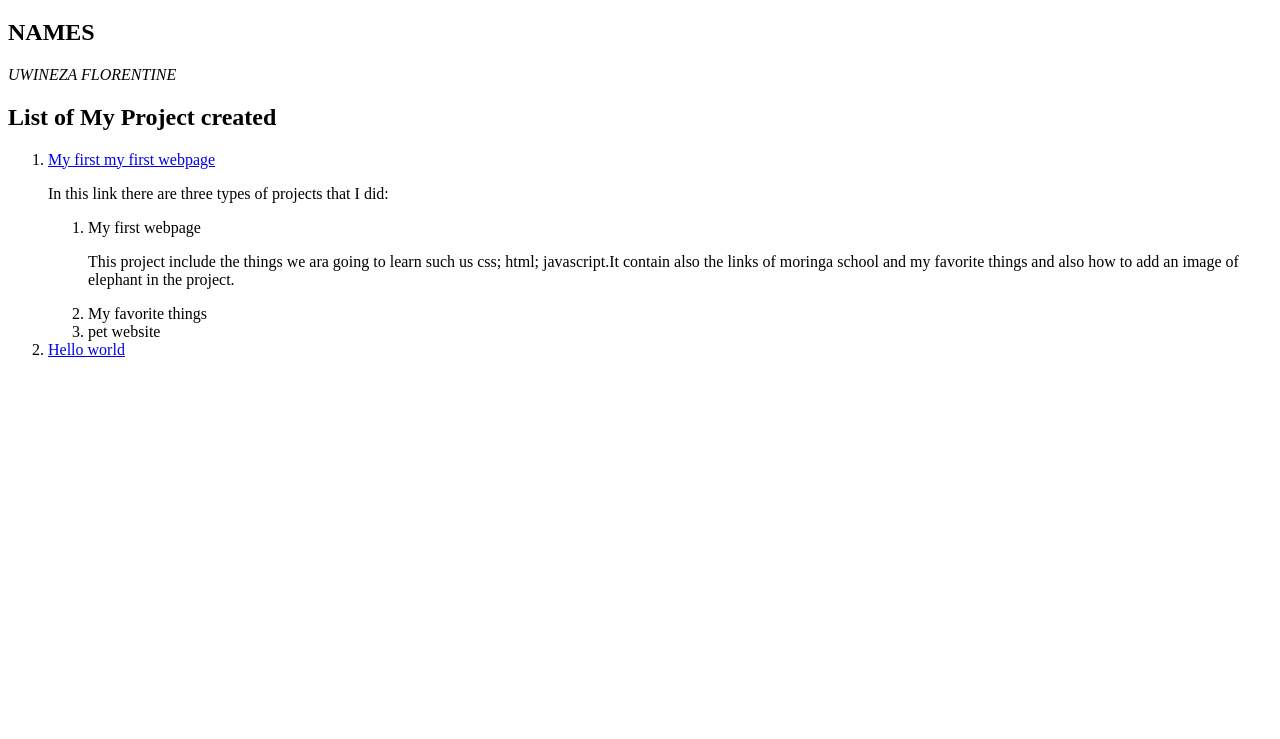
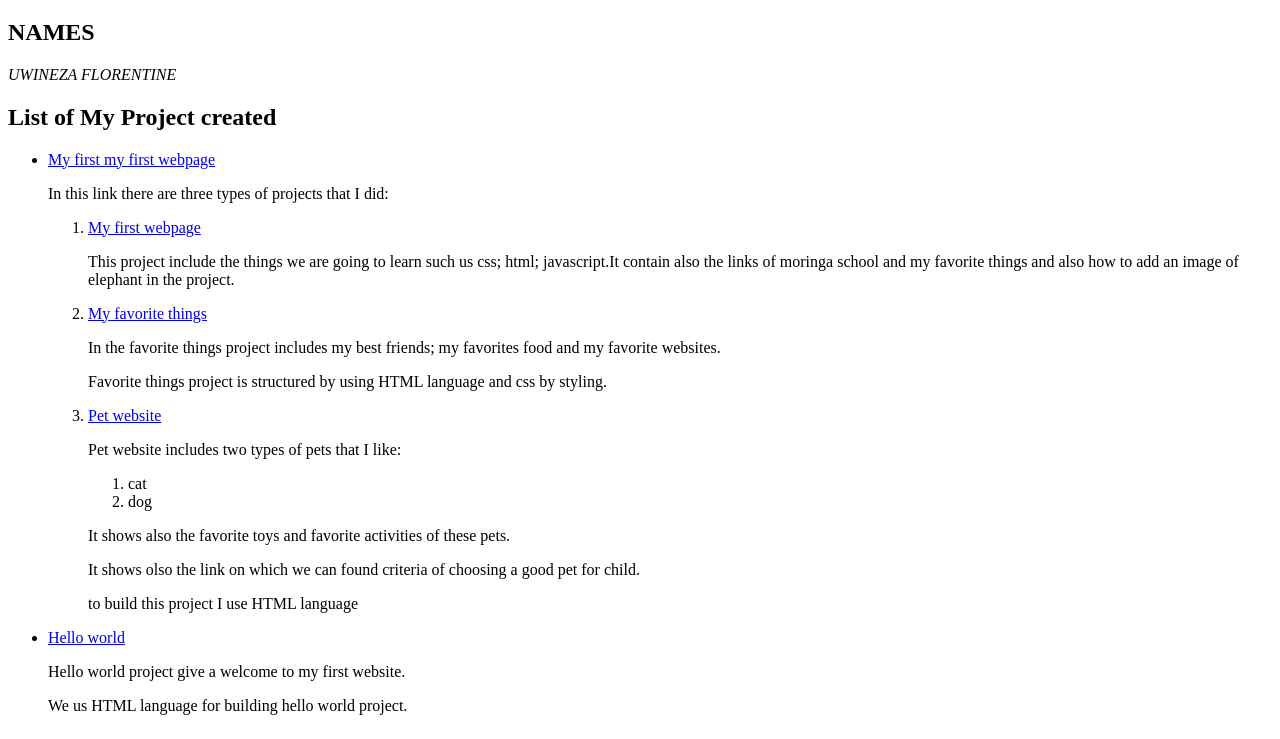
Before and after one commit to uwineza/portfolio-Landing-Page, a plain HTML site: page portfolio-landing-page.html in a window 1280 px wide. Shown: the part 61-800 px from the top of the page. Drawn offline with Linux system fonts and the light colour scheme.

Commit message:
adding paragraph to the links

```diff
--- a/portfolio-landing-page.html
+++ b/portfolio-landing-page.html
@@ -8,18 +8,31 @@
         <h2>NAMES</h2>
         <p><em>UWINEZA FLORENTINE</em></p>
         <h2> List of My Project created</h2>
-        <ol>
+        <ul>
             <li><a href="https://github.com/uwineza/my-first-webpage.git">My first my first webpage</a></li>
             <p>In this link there are three types of projects that I did:</p>
             <ol>
-                <li>My first webpage</li>
-                <p>This project include the things we ara going to learn such us css; html; javascript.It contain also the links of moringa school and my favorite things and also how to add an image of elephant in the project.</p>
-                <li>My favorite things</li>
-                <li>pet website</li>
+                <li><a href="https://github.com/uwineza/my-first-webpage/blob/master/my-favorite-things.html">My first webpage</a></li>
+                <p>This project include the things we are going to learn such us css; html; javascript.It contain also the links of moringa school and my favorite things and also how to add an image of elephant in the project.</p>
+                <li><a href="https://github.com/uwineza/my-first-webpage/blob/master/my-favorite-things.html">My favorite things</a></li>
+                <p>In the favorite things project includes my best friends; my favorites food and my favorite websites.</p>
+                <p> Favorite things project is  structured by using HTML language and css by styling.</p>
+                <li><a href="https://github.com/uwineza/my-first-webpage/blob/master/pet-website/pet-website.html">Pet website</a></li>
+                <p>Pet website includes two types of pets that I like:</p>
+
+                <ol>
+                    <li>cat</li>
+                    <li>dog</li>
+                </ol>
+                <p> It shows also the favorite toys and favorite activities of these pets.</p>
+                <p>It shows olso the link on which we can found criteria of choosing a good pet for child.</p>
+                <p>to build this project I use HTML language</p>
             </ol>
             <li><a href="https://github.com/uwineza/hello-word.git">Hello world</a></li>
+            <p>Hello world project give a welcome to my first website.</p>
+            <p>We us HTML language for building hello world project.</p>
 
-        </ol>
+        </ul>
 
     </body>
 </html>
```
